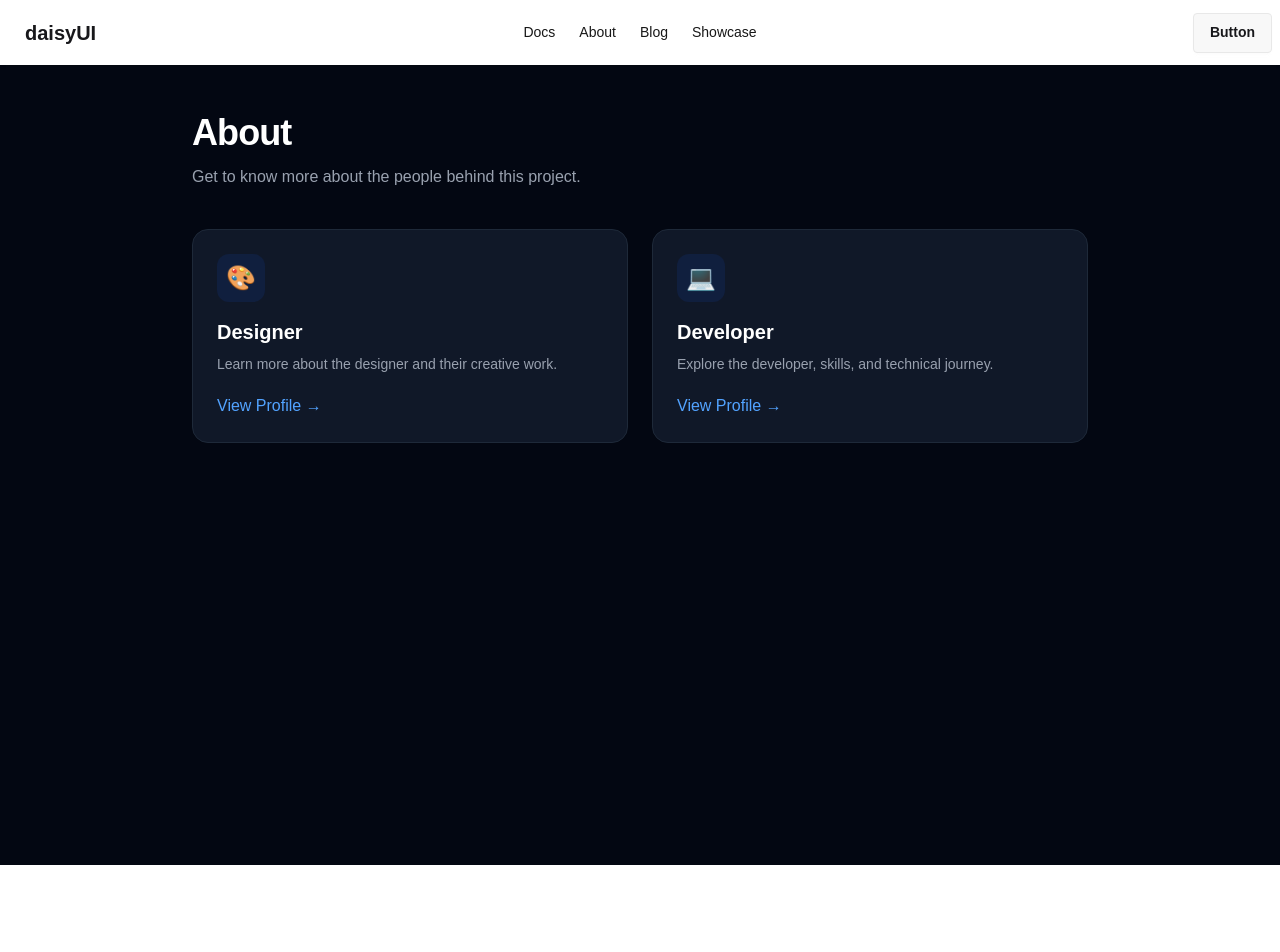
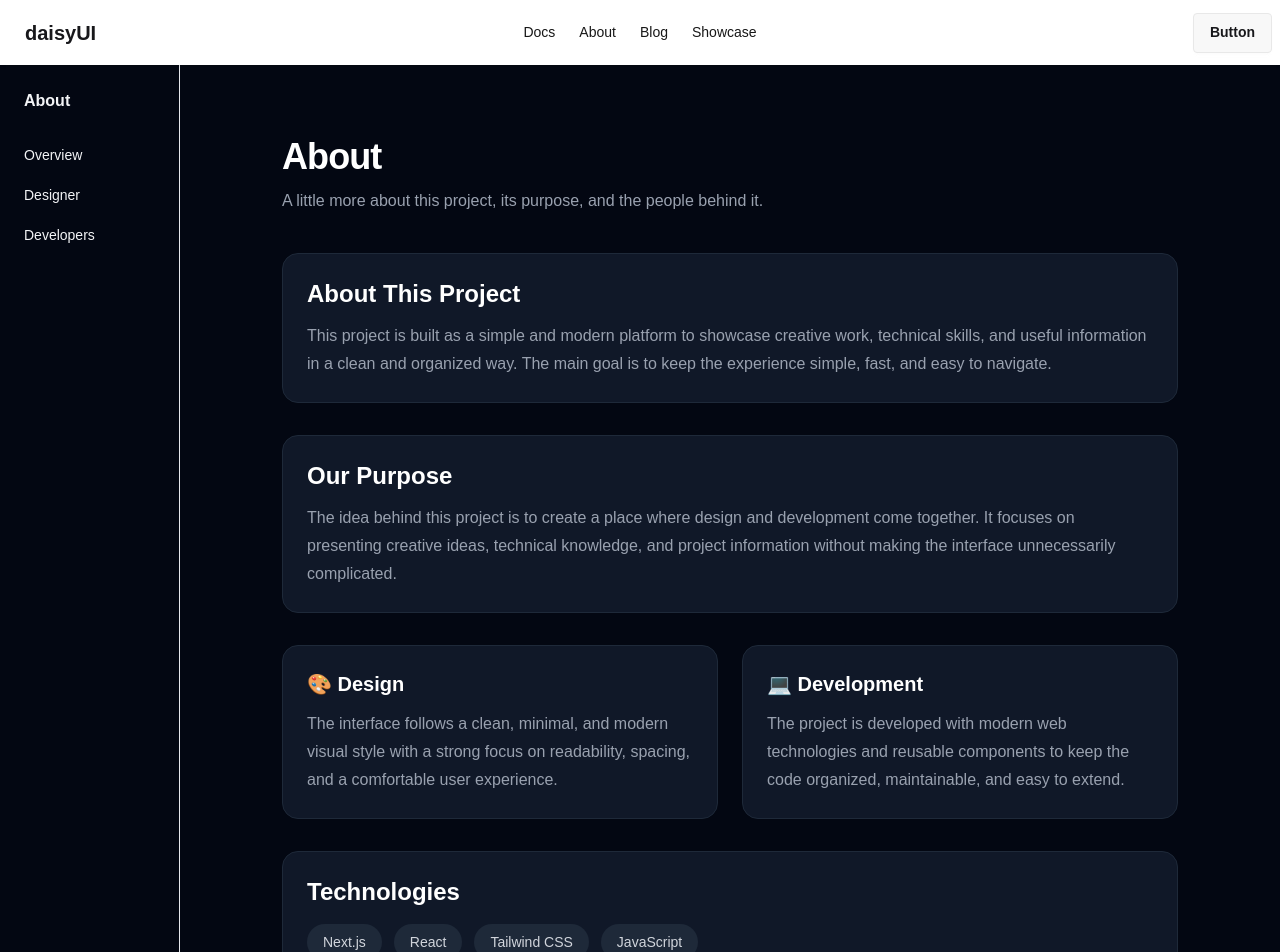
Before and after one commit to mdmahadih673/my-first-next.js, a Next.js app: page /about in a window 1280 px wide. Shown: the top 952 px of the page. Before the commit the page ends 865 px from the top, so only its background shows below. Built offline with nearby package versions, Linux system fonts and the light colour scheme.

Commit message:
desginer page done and some improvement in about section

```diff
--- a/src/app/Blog/layout.jsx
+++ b/src/app/Blog/layout.jsx
@@ -1,11 +1,33 @@
-import React, { Children } from 'react';
 
-const blogLayoutPage = ({ children }) => {
+
+const BlogLayout = ({ children }) => {
     return (
-        <div>
-            {children}
-        </div>
+        <main className="min-h-screen bg-gray-950 px-4 py-10 text-white">
+            <div className="mx-auto max-w-6xl">
+
+                {/* Blog Header */}
+                <div className="mb-10 text-center">
+                    <p className="mb-2 text-sm font-semibold uppercase tracking-widest text-blue-500">
+                        My Blog
+                    </p>
+
+                    <h1 className="text-4xl font-bold md:text-5xl">
+                        Thoughts, Ideas &{" "}
+                        <span className="text-blue-500">Stories</span>
+                    </h1>
+
+                    <p className="mx-auto mt-4 max-w-2xl text-gray-400">
+                        Welcome to my blog. Here I share my learning journey,
+                        programming experiences, useful tips, and interesting
+                        things I discover along the way.
+                    </p>
+                </div>
+
+                {/* Blog Content */}
+                {children}
+            </div>
+        </main>
     );
 };
 
-export default blogLayoutPage;
+export default BlogLayout;
--- /dev/null
+++ b/src/app/about/designer/DesignerCard.jsx
@@ -0,0 +1,49 @@
+import React from 'react';
+
+const DesignerCard = ({ designer }) => {
+    return (
+        <div className=" max-w-sm rounded-2xl border border-gray-200 bg-white p-6 shadow-sm transition hover:-translate-y-1 hover:shadow-xl">
+            <div className="mb-5 flex items-center gap-4">
+                <div className="flex h-14 w-14 items-center justify-center rounded-full bg-gray-900 text-xl font-bold text-white">
+                    {designer.name.charAt(0)}
+                </div>
+
+                <div>
+                    <h2 className="text-lg font-bold text-gray-900">
+                        {designer.name}
+                    </h2>
+                    <p className="text-sm text-gray-500">{designer.role}</p>
+                </div>
+            </div>
+
+            <p className="mb-5 text-sm leading-6 text-gray-600">
+                {designer.bio}
+            </p>
+
+            <div className="mb-5 space-y-2 text-sm text-gray-600">
+                <p>
+                    <span className="font-semibold text-gray-900">Experience:</span>{" "}
+                    {designer.experience}
+                </p>
+
+                <p>
+                    <span className="font-semibold text-gray-900">Location:</span>{" "}
+                    {designer.location}
+                </p>
+            </div>
+
+            <div className="flex flex-wrap gap-2">
+                {designer.skills.map((skill) => (
+                    <span
+                        key={skill}
+                        className="rounded-full bg-gray-100 px-3 py-1 text-xs font-medium text-gray-700"
+                    >
+                        {skill}
+                    </span>
+                ))}
+            </div>
+        </div>
+    );
+};
+
+export default DesignerCard;
--- a/src/app/about/designer/page.jsx
+++ b/src/app/about/designer/page.jsx
@@ -1,11 +1,63 @@
+import DesignerCard from "./DesignerCard";
 
-const designerPage = () => {
+const designers = [
+  {
+    id: 1,
+    name: "Arafat Hasan",
+    role: "UI/UX Designer",
+    experience: "3 Years",
+    bio: "Creative UI/UX designer focused on building clean, modern, and user-friendly digital experiences.",
+    skills: ["Figma", "UI Design", "UX Research", "Prototyping"],
+    location: "Dhaka, Bangladesh",
+  },
+  {
+    id: 2,
+    name: "Nusrat Jahan",
+    role: "Product Designer",
+    experience: "4 Years",
+    bio: "Product designer who loves turning complex ideas into simple and beautiful user experiences.",
+    skills: ["Figma", "Wireframing", "Design System", "Prototyping"],
+    location: "Chattogram, Bangladesh",
+  },
+  {
+    id: 3,
+    name: "Tanvir Ahmed",
+    role: "Visual Designer",
+    experience: "2 Years",
+    bio: "Visual designer passionate about typography, color, branding, and modern digital interfaces.",
+    skills: ["Photoshop", "Illustrator", "Branding", "Typography"],
+    location: "Rajshahi, Bangladesh",
+  },
+  {
+    id: 4,
+    name: "Sadia Rahman",
+    role: "Web Designer",
+    experience: "3 Years",
+    bio: "Web designer creating responsive, elegant, and conversion-focused websites for modern brands.",
+    skills: ["Figma", "Web Design", "Responsive Design", "HTML/CSS"],
+    location: "Sylhet, Bangladesh",
+  },
+  {
+    id: 5,
+    name: "Mahin Islam",
+    role: "UX Designer",
+    experience: "2 Years",
+    bio: "UX designer interested in user research, interaction design, and creating meaningful experiences.",
+    skills: ["UX Research", "User Flow", "Figma", "Usability Testing"],
+    location: "Rangpur, Bangladesh",
+  },
+];
+
+
+const DesignerPage = () => {
     return (
-        <div className="m-8">
-            <h1>Designer</h1>
-            <p>Welcome to our designer page!</p>
+        <div className="grid grid-cols-3 gap-4 p-4">
+            {
+                designers.map((designer) => <DesignerCard key={designer.id} designer={designer} ></DesignerCard>
+                )
+            }
         </div>
     );
 };
 
-export default designerPage;
+export default DesignerPage;
--- /dev/null
+++ b/src/app/about/layout.jsx
@@ -0,0 +1,46 @@
+import React from "react";
+
+const AboutLayout = ({ children }) => {
+    return (
+        <div className="grid min-h-screen grid-cols-[180px_1fr] bg-gray-950">
+
+            {/* Sidebar */}
+            <aside className="border-r border-gray-200 bg-gray-950 px-3 py-6">
+                <h2 className="mb-6 px-3 text-base font-semibold text-gray-100">
+                    About
+                </h2>
+
+                <nav className="space-y-1">
+                    <a
+                        href="/about"
+                        className="block rounded-md px-3 py-2 text-sm text-gray-100 transition hover:bg-gray-200 hover:text-gray-900"
+                    >
+                        Overview
+                    </a>
+
+                    <a
+                        href="/about/designer"
+                        className="block rounded-md px-3 py-2 text-sm text-gray-100 transition hover:bg-gray-200 hover:text-gray-900"
+                    >
+                        Designer
+                    </a>
+
+                    <a
+                        href="/about/developers"
+                        className="block rounded-md px-3 py-2 text-sm text-gray-100 transition hover:bg-gray-200 hover:text-gray-900"
+                    >
+                        Developers
+                    </a>
+                </nav>
+            </aside>
+
+            {/* Main Content */}
+            <main className="p-6">
+                {children}
+            </main>
+
+        </div>
+    );
+};
+
+export default AboutLayout;
--- a/src/app/about/page.jsx
+++ b/src/app/about/page.jsx
@@ -2,6 +2,7 @@ import Link from "next/link";
 
 const AboutPage = () => {
     return (
+        <div>
             <div className="min-h-screen bg-gray-950 px-6 py-12 text-white">
     <div className="mx-auto max-w-4xl">
         <h1 className="mb-3 text-4xl font-bold tracking-tight">
@@ -9,56 +10,106 @@ const AboutPage = () => {
         </h1>
 
         <p className="mb-10 text-gray-400">
-                    Get to know more about the people behind this project.
+            A little more about this project, its purpose, and the people
+            behind it.
         </p>
 
+        <div className="space-y-8">
+
+            {/* Introduction */}
+            <section className="rounded-2xl border border-gray-800 bg-gray-900 p-6">
+                <h2 className="mb-3 text-2xl font-semibold">
+                    About This Project
+                </h2>
+
+                <p className="leading-7 text-gray-400">
+                    This project is built as a simple and modern platform to
+                    showcase creative work, technical skills, and useful
+                    information in a clean and organized way. The main goal is
+                    to keep the experience simple, fast, and easy to navigate.
+                </p>
+            </section>
+
+            {/* Purpose */}
+            <section className="rounded-2xl border border-gray-800 bg-gray-900 p-6">
+                <h2 className="mb-3 text-2xl font-semibold">
+                    Our Purpose
+                </h2>
+
+                <p className="leading-7 text-gray-400">
+                    The idea behind this project is to create a place where
+                    design and development come together. It focuses on
+                    presenting creative ideas, technical knowledge, and project
+                    information without making the interface unnecessarily
+                    complicated.
+                </p>
+            </section>
+
+            {/* Design & Development */}
             <div className="grid gap-6 sm:grid-cols-2">
-                    <Link
-                        href="/about/designer"
-                        className="group rounded-2xl border border-gray-800 bg-gray-900 p-6 transition-all duration-300 hover:-translate-y-1 hover:border-blue-500 hover:bg-gray-800"
-                    >
-                        <div className="mb-4 flex h-12 w-12 items-center justify-center rounded-xl bg-blue-600/10 text-2xl transition group-hover:bg-blue-600">
-                            🎨
+                <section className="rounded-2xl border border-gray-800 bg-gray-900 p-6">
+                    <h2 className="mb-3 text-xl font-semibold">
+                        🎨 Design
+                    </h2>
+
+                    <p className="leading-7 text-gray-400">
+                        The interface follows a clean, minimal, and modern
+                        visual style with a strong focus on readability,
+                        spacing, and a comfortable user experience.
+                    </p>
+                </section>
+
+                <section className="rounded-2xl border border-gray-800 bg-gray-900 p-6">
+                    <h2 className="mb-3 text-xl font-semibold">
+                        💻 Development
+                    </h2>
+
+                    <p className="leading-7 text-gray-400">
+                        The project is developed with modern web technologies
+                        and reusable components to keep the code organized,
+                        maintainable, and easy to extend.
+                    </p>
+                </section>
             </div>
 
-                        <h2 className="text-xl font-semibold">
-                            Designer
+            {/* Technology */}
+            <section className="rounded-2xl border border-gray-800 bg-gray-900 p-6">
+                <h2 className="mb-4 text-2xl font-semibold">
+                    Technologies
                 </h2>
 
-                        <p className="mt-2 text-sm text-gray-400">
-                            Learn more about the designer and their creative
-                            work.
+                <div className="flex flex-wrap gap-3">
+                    <span className="rounded-full bg-gray-800 px-4 py-2 text-sm text-gray-300">
+                        Next.js
+                    </span>
+
+                    <span className="rounded-full bg-gray-800 px-4 py-2 text-sm text-gray-300">
+                        React
+                    </span>
+
+                    <span className="rounded-full bg-gray-800 px-4 py-2 text-sm text-gray-300">
+                        Tailwind CSS
+                    </span>
+
+                    <span className="rounded-full bg-gray-800 px-4 py-2 text-sm text-gray-300">
+                        JavaScript
+                    </span>
+                </div>
+            </section>
+
+            {/* Closing */}
+            <section className="border-l-2 border-blue-500 pl-5">
+                <p className="text-lg leading-8 text-gray-300">
+                    Built with curiosity, creativity, and a continuous desire
+                    to learn and improve.
                 </p>
+            </section>
 
-                        <span className="mt-5 inline-block font-medium text-blue-400 transition group-hover:translate-x-1">
-                            View Profile →
-                        </span>
-                    </Link>
-
-                    <Link
-                        href="/about/developers"
-                        className="group rounded-2xl border border-gray-800 bg-gray-900 p-6 transition-all duration-300 hover:-translate-y-1 hover:border-blue-500 hover:bg-gray-800"
-                    >
-                        <div className="mb-4 flex h-12 w-12 items-center justify-center rounded-xl bg-blue-600/10 text-2xl transition group-hover:bg-blue-600">
-                            💻
-                        </div>
-
-                        <h2 className="text-xl font-semibold">
-                            Developer
-                        </h2>
-
-                        <p className="mt-2 text-sm text-gray-400">
-                            Explore the developer, skills, and technical
-                            journey.
-                        </p>
-
-                        <span className="mt-5 inline-block font-medium text-blue-400 transition group-hover:translate-x-1">
-                            View Profile →
-                        </span>
-                    </Link>
         </div>
     </div>
 </div>
+        </div>
+
     );
 };
 
```
Lines whose indentation alone changed are shown as unchanged.
